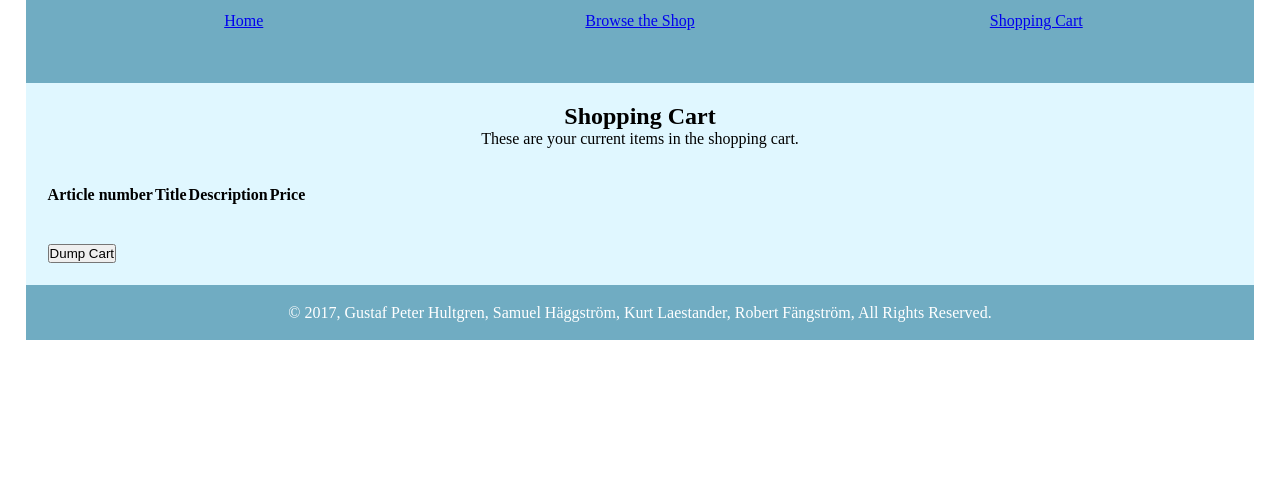
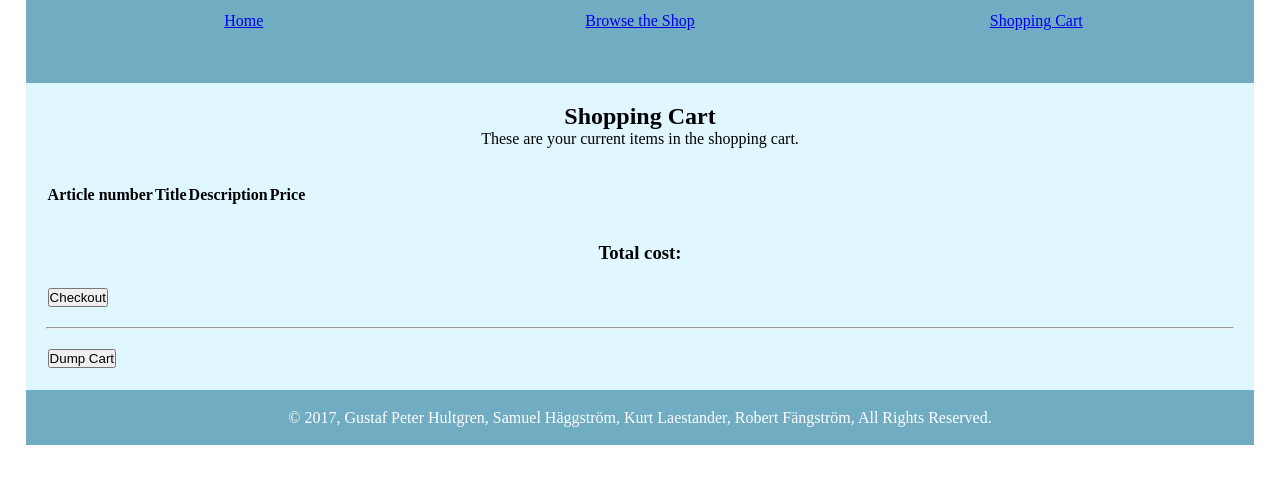
Before and after one commit to ItemWebShopGroupAssignment/WebShop, a plain HTML site: page WebContent/index.html at #!/cart in a window 1280 px wide. Shown: the part 72-556 px from the top of the page. Drawn offline with nearby package versions, Linux system fonts and the light colour scheme; some packages are replaced by stand-ins of ours; no server answers.

Commit message:
Added checkout button

```diff
--- a/WebContent/cart.html
+++ b/WebContent/cart.html
@@ -17,10 +17,10 @@
 		<!-- <td data-ng-click="viewDescription($browse)"><a"#!/cart/{{game.artNr}}">{{item.artNr}}
 		</a></td>  -->
 		<td>{{item.artNr}}</td>
-
 		<td>{{item.itemName}}</td>
 		<td>{{item.description}}</td>
 		<td>{{item.price}} SEK</td>
+
 
 		<td><input type="button" data-ng-click="RemoveFromCart($index)"
 			value="Remove from Cart" /></td>
@@ -28,7 +28,28 @@
 
 
 </table>
+
 <br>
+<br>
+<h3>Total cost:</h3>
+<br>
+<table>
+
+<tr>
+<td>
+
+{{item.price}}</td></tr>
+
+</table>
+
+<table>
+	<tr>
+		<td><input type="button" data-ng-click="checkOutCart($index)"
+			value="Checkout" /></td>
+	</tr>
+</table>
+<br>
+<hr>
 <br>
 <table>
 	<tr>
```
